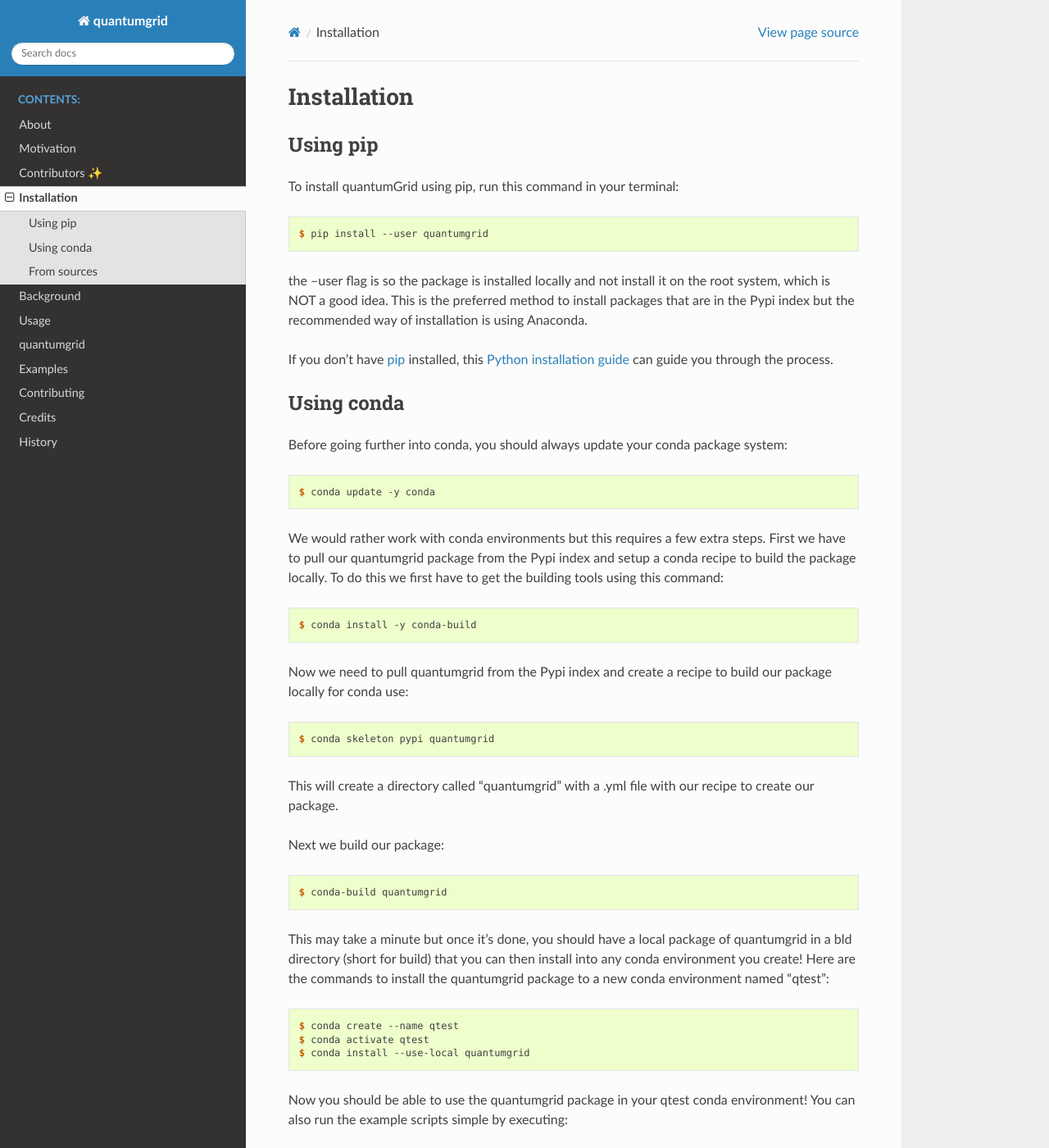
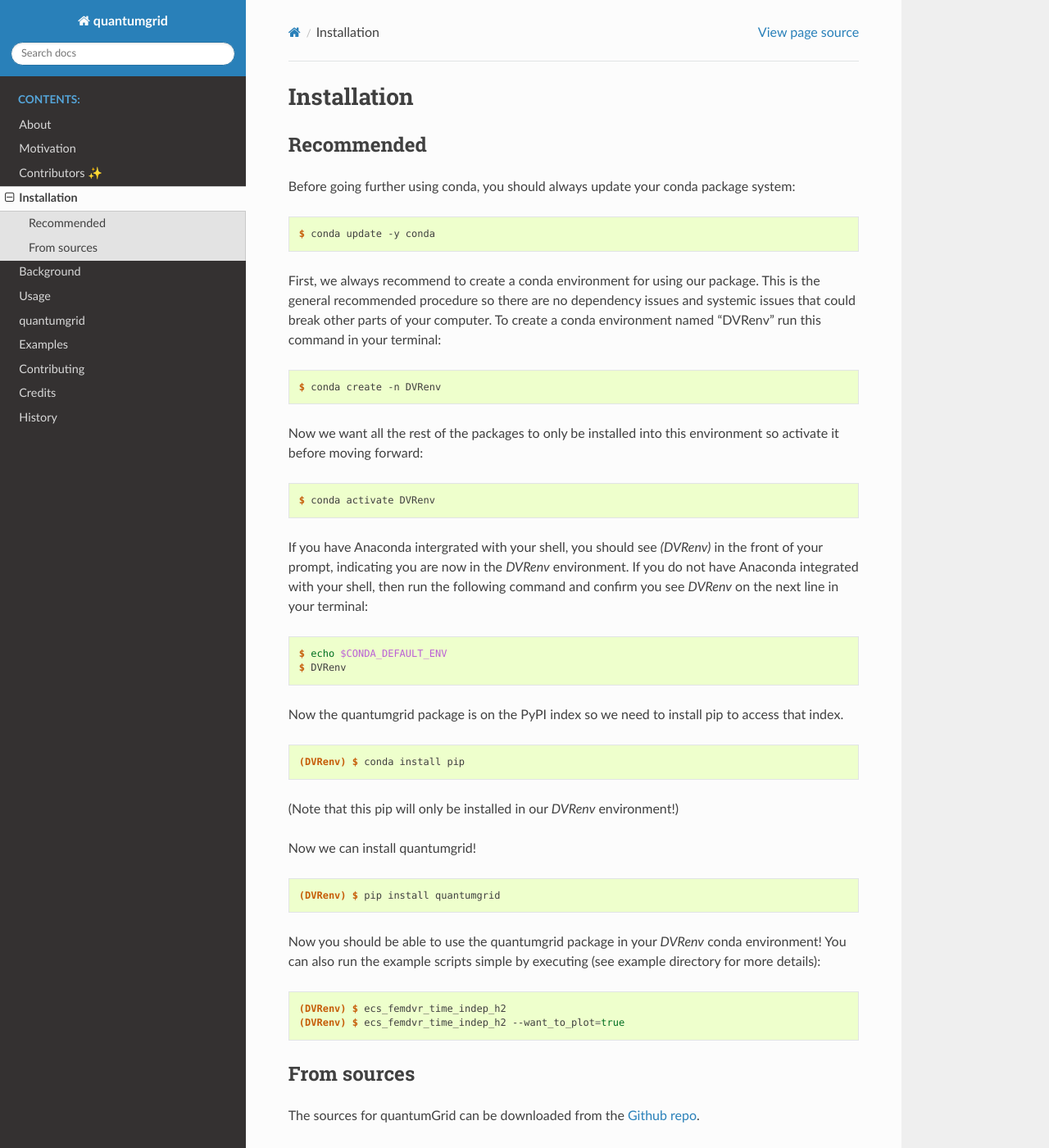
Before and after one commit to cwmccurdy/quantumGrid, a Sphinx documentation site: the page built from docs/installation.rst, in a window 1280 px wide and 1400 px high. Shown: the whole window at 82% size. Built offline with Sphinx 7.4.7 and the Read the Docs theme 2.0.0, drawn with Linux system fonts in a browser that asks for light colours; some of the changed text lies outside the part shown.

Commit message:
ready to push ti PyPi index!

```diff
--- a/docs/examples.rst
+++ b/docs/examples.rst
@@ -83,7 +83,7 @@ Shows how to
 Args:
   1) want_to_plot (bool): Optional command that turns on plotting; default is false.
 
-Potential read from file used here:
+File read for this example:
    I) potcurve_CISD_H2_ccpvTZ.dat
 
 femdvr_vib_states_co
@@ -108,8 +108,8 @@ Shows how to
 Args:
   1) want_to_plot (bool): Optional command that turns on plotting; default is false.
 
-Potential read from file used here:
-   I) potcurve_CO_CISDT_ccpvDZ.dat
+File read for this example:
+   I) potcurve_CISDT_CO_ccpvDZ.dat
 
 Modifying Scripts
 -----------------
--- a/docs/installation.rst
+++ b/docs/installation.rst
@@ -4,67 +4,54 @@
 Installation
 ============
 
-
-Using pip
----------
-
-To install quantumGrid using pip, run this command in your terminal:
-
-.. code-block:: console
-
-    $ pip install --user quantumgrid
-
-the --user flag is so the package is installed locally and not install it on the root system, which is NOT a good idea. This is the preferred method to install packages that are in the Pypi index but the recommended way of installation is using Anaconda.
-
-If you don't have `pip`_ installed, this `Python installation guide`_ can guide
-you through the process.
-
-.. _pip: https://pip.pypa.io
-.. _Python installation guide: http://docs.python-guide.org/en/latest/starting/installation/
-
-Using conda
+Recommended
 -----------
 
-Before going further into conda, you should always update your conda package system:
+Before going further using conda, you should always update your conda package system:
 
 .. code-block:: console
 
     $ conda update -y conda
 
-We would rather work with conda environments but this requires a few extra steps. First we have to pull our quantumgrid package from the Pypi index and setup a conda recipe to build the package locally. To do this we first have to get the building tools using this command:
+First, we always recommend to create a conda environment for using our package. This is the general recommended procedure so there are no dependency issues and systemic issues that could break other parts of your computer. To create a conda environment named "DVRenv" run this command in your terminal:
 
 .. code-block:: console
 
-    $ conda install -y conda-build
+    $ conda create -n DVRenv
 
-Now we need to pull quantumgrid from the Pypi index and create a recipe to build our package locally for conda use:
+Now we want all the rest of the packages to only be installed into this environment so activate it before moving forward:
 
 .. code-block:: console
 
-    $ conda skeleton pypi quantumgrid
+    $ conda activate DVRenv
 
-This will create a directory called "quantumgrid" with a .yml file with our recipe to create our package.
-
-Next we build our package:
+If you have Anaconda intergrated with your shell, you should see `(DVRenv)` in the front of your prompt, indicating you are now in the `DVRenv` environment. If you do not have Anaconda integrated with your shell, then run the following command and confirm you see `DVRenv` on the next line in your terminal:
 
 .. code-block:: console
 
-    $ conda-build quantumgrid
+    $ echo $CONDA_DEFAULT_ENV
+    $ DVRenv
 
-This may take a minute but once it's done, you should have a local package of quantumgrid in a bld directory (short for build) that you can then install into any conda environment you create! Here are the commands to install the quantumgrid package to a new conda environment named "qtest":
+Now the quantumgrid package is on the PyPI index so we need to install pip to access that index.
 
 .. code-block:: console
 
-    $ conda create --name qtest
-    $ conda activate qtest
-    $ conda install --use-local quantumgrid
+   (DVRenv) $ conda install pip
 
-Now you should be able to use the  quantumgrid package in your qtest conda environment! You can also run the example scripts simple by executing:
+(Note that this pip will only be installed in our `DVRenv` environment!)
+
+Now we can install quantumgrid!
 
 .. code-block:: console
 
-    $ ecs_femdvr_time_indep_h2
-    $ ecs_femdvr_time_dep_h2
+   (DVRenv) $ pip install quantumgrid
+
+Now you should be able to use the  quantumgrid package in your `DVRenv` conda environment! You can also run the example scripts simple by executing (see example directory for more details):
+
+.. code-block:: console
+
+    (DVRenv) $ ecs_femdvr_time_indep_h2
+    (DVRenv) $ ecs_femdvr_time_indep_h2 --want_to_plot=true
 
 From sources
 ------------
--- a/requirements.txt
+++ b/requirements.txt
@@ -1,4 +1,3 @@
-certifi==2020.12.5
 Click==7.1.2
 cycler==0.10.0
 fastcache==1.1.0
```
Also changed, not shown: setup.py (+2 -5 lines), 8 other files.
